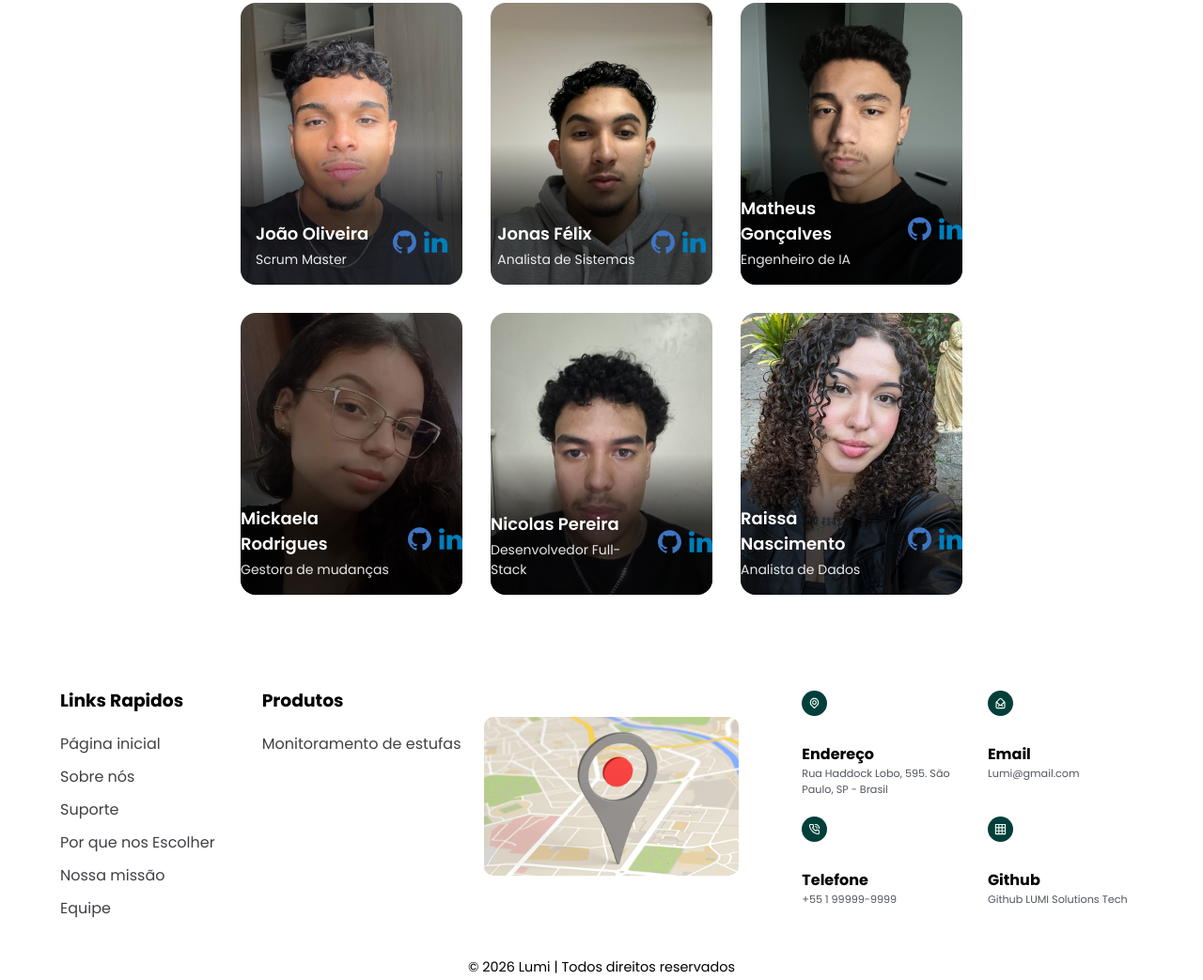
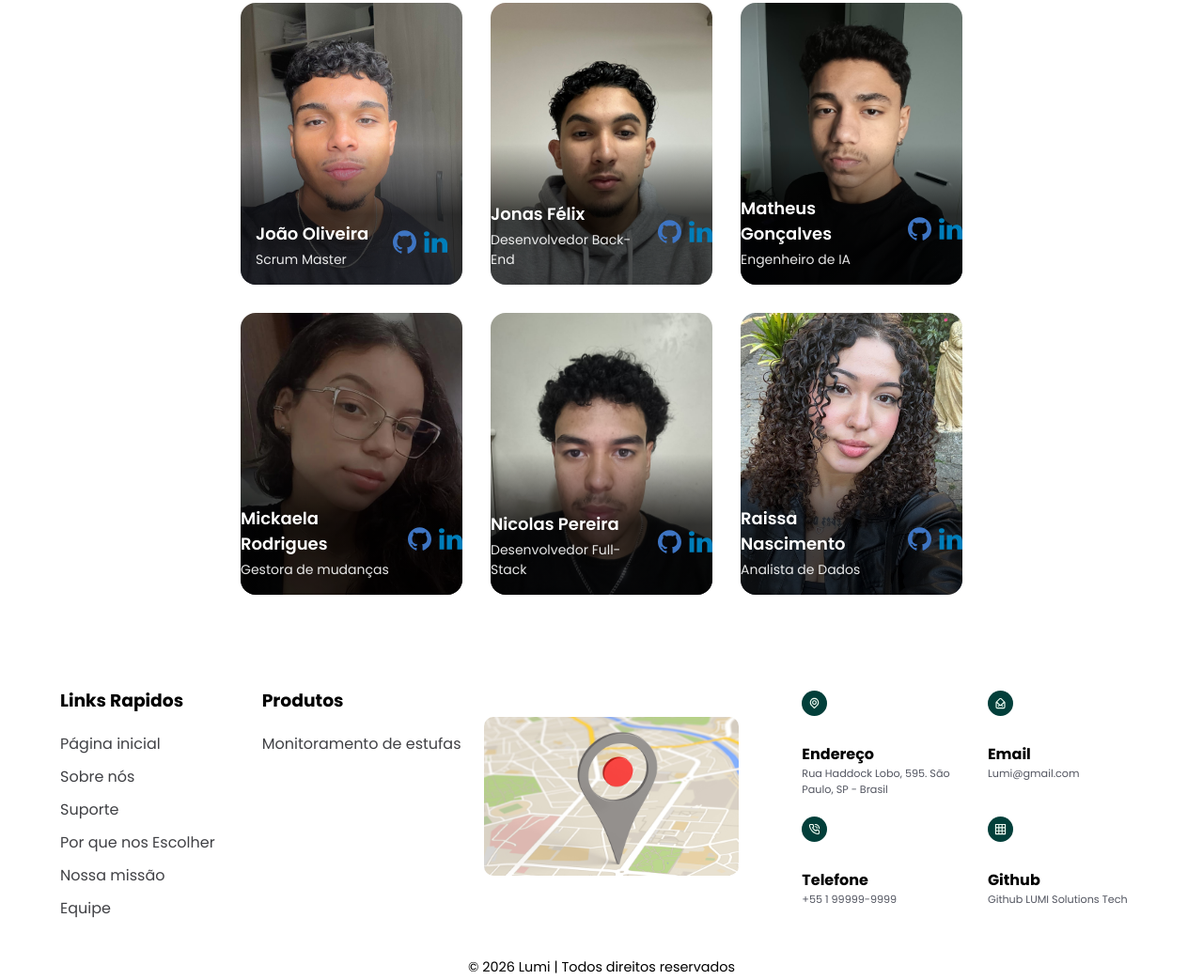
Before and after one commit to LUMI-Solutions-Tech/FrontEnd, a website: page public/sobre.html in a window 1280 px wide. Shown: the part 2830-3873 px from the top of the page at 94% size. Drawn offline with Linux system fonts and the light colour scheme.

Commit message:
alteração de cargo do Jonas

```diff
--- a/public/sobre.html
+++ b/public/sobre.html
@@ -123,7 +123,7 @@
                 <div class="info">
                     <div>
                         <h3 class="nome-integrante">Jonas Félix</h3>
-                        <p class="cargo">Analista de Sistemas</p>
+                        <p class="cargo">Desenvolvedor Back-End</p>
                     </div>
                     <div class="icons">
                         <a href="https://github.com/thejonasfelix"><img src="./assets/icons/github-color-svgrepo-com.svg" alt="Ícone do Github" class="icon-time"></a>
```
